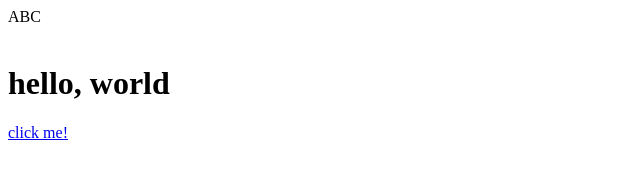
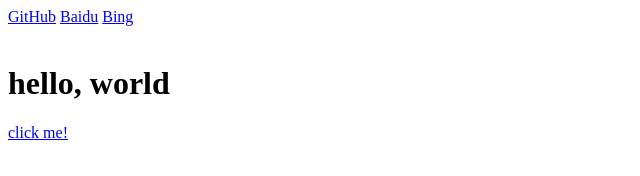
Before and after one commit to nju-nebula/homepage, a plain HTML site: page index.html in a window 1280 px wide. Shown: the whole page, without its empty margins (0-640 px from the left). Drawn offline with Linux system fonts and the light colour scheme.

Commit message:
add header in index.html

```diff
--- a/index.html
+++ b/index.html
@@ -3,9 +3,13 @@
 		<title>南京大学-星环科技联合实验室</title>
 	</head>
 	<body>
-		<header>
-			ABC
-		</header>
+		<div>
+			<header>
+				<a href="https://github.com/nju-nebula">GitHub</a>
+				<a href="https://baidu.com">Baidu</a>
+				<a href="https://cn.bing.com">Bing</a>
+			</header>
+		</div>
 		<br>
 		<h1>hello, world</h1>
                 <a href="page.html">click me!</a>
```
